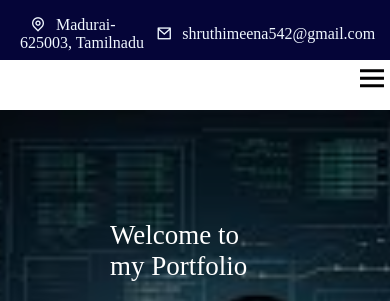
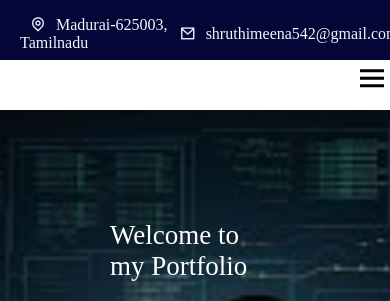
Before and after one commit to ShruthiMeenakshi/Shruthi_Meenakshi, a PHP site: page /home.html in a window 390 px wide. Shown: the top 301 px of the page. Run offline with PHP 8.4, Linux system fonts and the light colour scheme; some libraries are stand-ins or nearby versions.

Commit message:
Update address home.css

```diff
--- a/portfolio/Program/home.css
+++ b/portfolio/Program/home.css
@@ -148,10 +148,10 @@ li.nav-link a {
     display: none;
   }
   @media (max-width: 768px) {
-      .address{
-          grid-template-columns: 75% 32% 21%;
-      }
+    .address{
+      grid-template-columns: 87% 32% 21%;
 
+    }
     #menu-icon {
       display: block;
       cursor: pointer;
```
